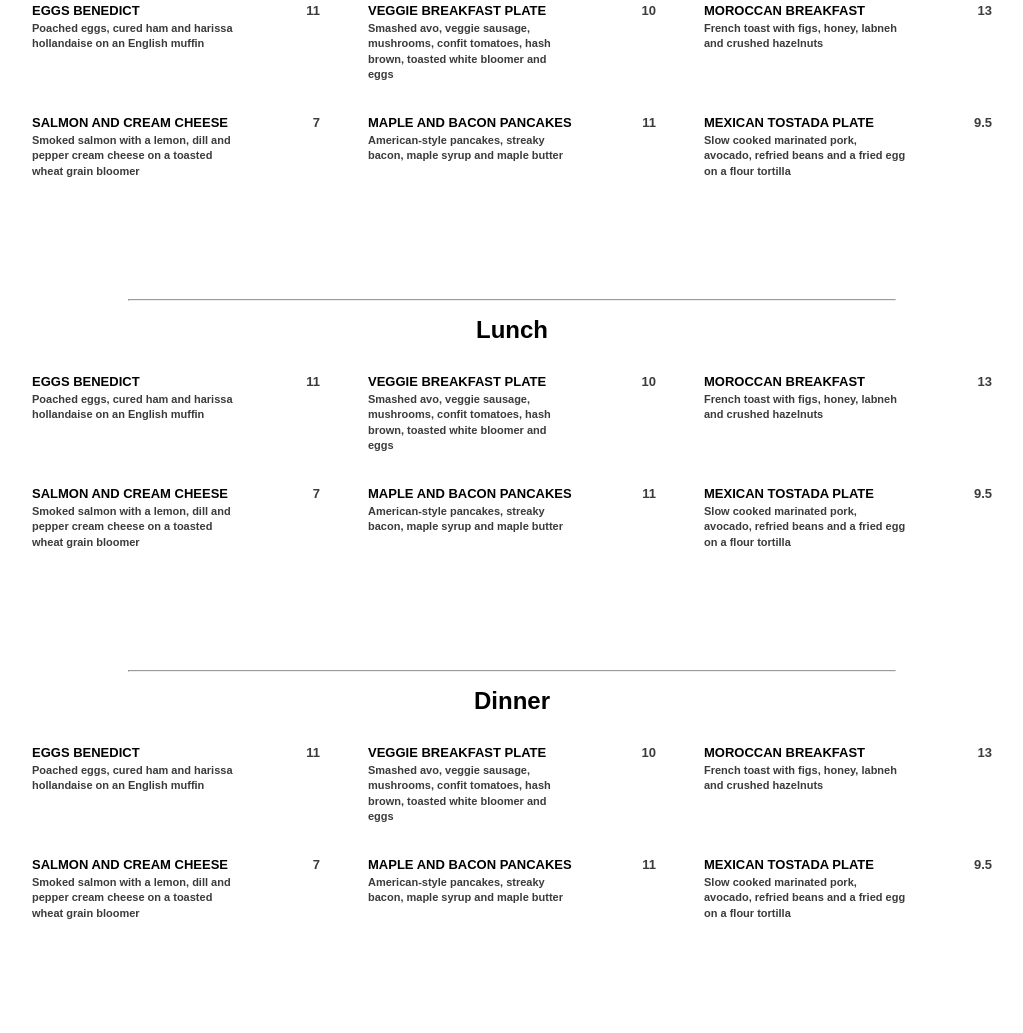
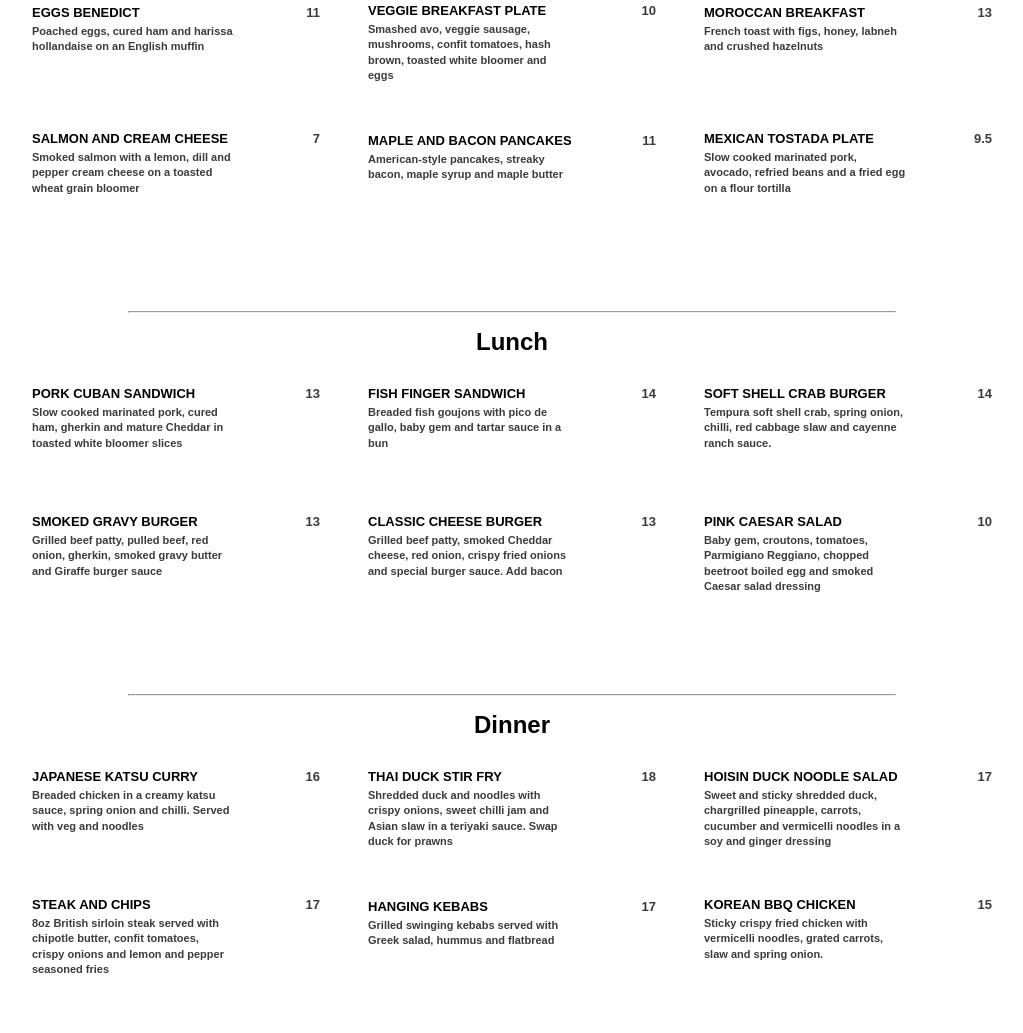
Before and after one commit to ZandBraxton/resturant, a website built with webpack: page dist/index.html in a window 1280 px wide. Shown: the part 389-1422 px from the top of the page, without its empty margins (128-1151 px from the left). After the commit the page ends 1393 px from the top, so only its background shows below. Built offline with nearby package versions, Linux system fonts and the light colour scheme.

Commit message:
Finished menu page

```diff
--- a/src/menu.js
+++ b/src/menu.js
@@ -9,7 +9,7 @@ function createMenuPage(main) {
     menuHead.classList.add("transition-wrapper")
     body.appendChild(menuHead)
 
-    //breaker
+    //header breaker
     const line = linebreak(body)
     line.classList.add("transition-wrapper")
 
@@ -18,72 +18,24 @@ function createMenuPage(main) {
     menuBody.classList.add('menu-body')
     menuBody.classList.add('transition-wrapper')
     body.appendChild(menuBody)
+
+    //breakfast
     createSectionHeader("Breakfast", menuBody)
-
     menuBody.appendChild(
         createMenuSection("Breakfast")
     )
     linebreak(menuBody)
+    //lunch
     createSectionHeader("Lunch", menuBody)
-
     menuBody.appendChild(
         createMenuSection("Lunch")
     )
     linebreak(menuBody)
+    //dinner
     createSectionHeader("Dinner", menuBody)
-
     menuBody.appendChild(
         createMenuSection("Dinner")
     )
-
-
-
-    // menuSection.appendChild(
-    //     createMenuItem(
-    //         "EGGS BENEDICT",
-    //         "11",
-    //         "Poached eggs, cured ham and harissa hollandaise on an English muffin"
-    //         )
-    //     );
-    // menuSection.appendChild(
-    //     createMenuItem(
-    //         "VEGGIE BREAKFAST PLATE",
-    //         "10",
-    //         "Smashed avo, veggie sausage, mushrooms, confit tomatoes, hash brown, toasted white bloomer and eggs"
-    //         )
-    //     );
-    //     menuSection.appendChild(
-    //         createMenuItem(
-    //             "MOROCCAN BREAKFAST",
-    //             "13",
-    //             "French toast with figs, honey, labneh and crushed hazelnuts"
-    //             )
-    //         );
-    //     menuSection.appendChild(
-    //         createMenuItem(
-    //             "SALMON AND CREAM CHEESE",
-    //             "7",
-    //             "Smoked salmon with a lemon, dill and pepper cream cheese on a toasted wheat grain bloomer"
-    //             )
-    //         );
-    //     menuSection.appendChild(
-    //         createMenuItem(
-    //             "MAPLE AND BACON PANCAKES",
-    //             "11",
-    //             "American-style pancakes, streaky bacon, maple syrup and maple butter"
-    //             )
-    //         );
-    //     menuSection.appendChild(
-    //         createMenuItem(
-    //             "MEXICAN TOSTADA PLATE",
-    //             "9.5",
-    //             "Slow cooked marinated pork, avocado, refried beans and a fried egg on a flour tortilla"
-    //             )
-    //         );
-
-
-
-
     //Append
     main.appendChild(body)
     setTimeout(function () {transition(menuHead)}, 500)
@@ -108,7 +60,8 @@ function createMenuSection(name) {
     const menuSection = document.createElement('div')
     menuSection.classList.add('menu-section')
     menuSection.id = name
-
+    switch(name) {
+       case "Breakfast":
            menuSection.appendChild(
                 createMenuItem(
                     "EGGS BENEDICT",
@@ -151,6 +104,96 @@ function createMenuSection(name) {
                     "Slow cooked marinated pork, avocado, refried beans and a fried egg on a flour tortilla"
                     )
                 );
+            break
+        case "Lunch":
+            menuSection.appendChild(
+                createMenuItem(
+                    "PORK CUBAN SANDWICH",
+                    "13",
+                    "Slow cooked marinated pork, cured ham, gherkin and mature Cheddar in toasted white bloomer slices"
+                    )
+                );
+            menuSection.appendChild(
+                createMenuItem(
+                    "FISH FINGER SANDWICH",
+                    "14",
+                    "Breaded fish goujons with pico de gallo, baby gem and tartar sauce in a bun"
+                    )
+                );
+            menuSection.appendChild(
+                createMenuItem(
+                    "SOFT SHELL CRAB BURGER",
+                    "14",
+                    "Tempura soft shell crab, spring onion, chilli, red cabbage slaw and cayenne ranch sauce."
+                    )
+                );
+            menuSection.appendChild(
+                createMenuItem(
+                    "SMOKED GRAVY BURGER",
+                    "13",
+                    "Grilled beef patty, pulled beef, red onion, gherkin, smoked gravy butter and Giraffe burger sauce"
+                    )
+                );
+            menuSection.appendChild(
+                createMenuItem(
+                    "CLASSIC CHEESE BURGER",
+                    "13",
+                    "Grilled beef patty, smoked Cheddar cheese, red onion, crispy fried onions and special burger sauce. Add bacon"
+                    )
+                );
+            menuSection.appendChild(
+                createMenuItem(
+                    "PINK CAESAR SALAD",
+                    "10",
+                    "Baby gem, croutons, tomatoes, Parmigiano Reggiano, chopped beetroot boiled egg and smoked Caesar salad dressing"
+                    )
+                );
+            break
+        case "Dinner":
+            menuSection.appendChild(
+                createMenuItem(
+                    "JAPANESE KATSU CURRY",
+                    "16",
+                    "Breaded chicken in a creamy katsu sauce, spring onion and chilli. Served with veg and noodles"
+                    )
+                );
+            menuSection.appendChild(
+                createMenuItem(
+                    "THAI DUCK STIR FRY",
+                    "18",
+                    "Shredded duck and noodles with crispy onions, sweet chilli jam and Asian slaw in a teriyaki sauce. Swap duck for prawns"
+                    )
+                );
+            menuSection.appendChild(
+                createMenuItem(
+                    "HOISIN DUCK NOODLE SALAD",
+                    "17",
+                    "Sweet and sticky shredded duck, chargrilled pineapple, carrots, cucumber and vermicelli noodles in a soy and ginger dressing"
+                    )
+                );
+            menuSection.appendChild(
+                createMenuItem(
+                    "STEAK AND CHIPS",
+                    "17",
+                    "8oz British sirloin steak served with chipotle butter, confit tomatoes, crispy onions and lemon and pepper seasoned fries"
+                    )
+                );
+            menuSection.appendChild(
+                createMenuItem(
+                    "HANGING KEBABS",
+                    "17",
+                    "Grilled swinging kebabs served with Greek salad, hummus and flatbread"
+                    )
+                );
+            menuSection.appendChild(
+                createMenuItem(
+                    "KOREAN BBQ CHICKEN",
+                    "15",
+                    "Sticky crispy fried chicken with vermicelli noodles, grated carrots, slaw and spring onion."
+                    )
+                );
+            break
+    }
     return menuSection
 }
 
--- a/src/style.css
+++ b/src/style.css
@@ -238,12 +238,12 @@ html {
 .menu-section {
     display: grid;
     grid-template-columns: repeat(3, 18em);
-    grid-template-rows: repeat(3, 4em);
+    grid-template-rows: repeat(2, 5em);
     gap: 3em;
     /* outline: 1px solid red; */
     width: 60%;
     height: auto;
-    margin: auto;
+    margin: auto auto 100px auto;
     justify-content: center;
     justify-items: start;
 }
@@ -268,6 +268,6 @@ html {
 .menu-ingredient {
     font-size: 11px;
     color: rgba(0, 0, 0, 0.767);
-    margin-top: 2px;
+    margin-top: 3px;
     width: 70%;
 }
```
Lines whose indentation alone changed are shown as unchanged.
